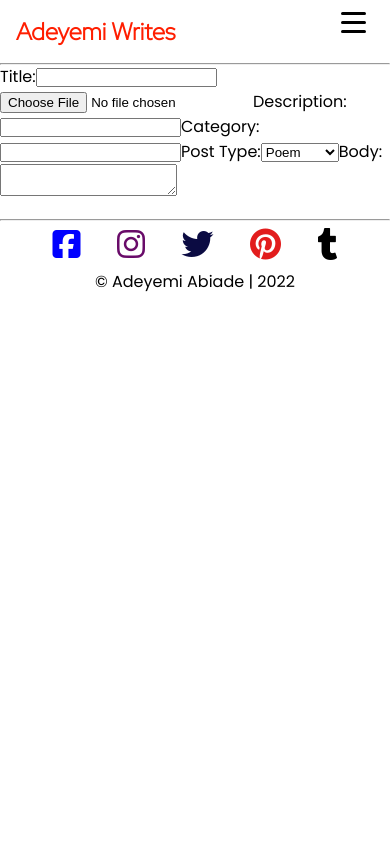
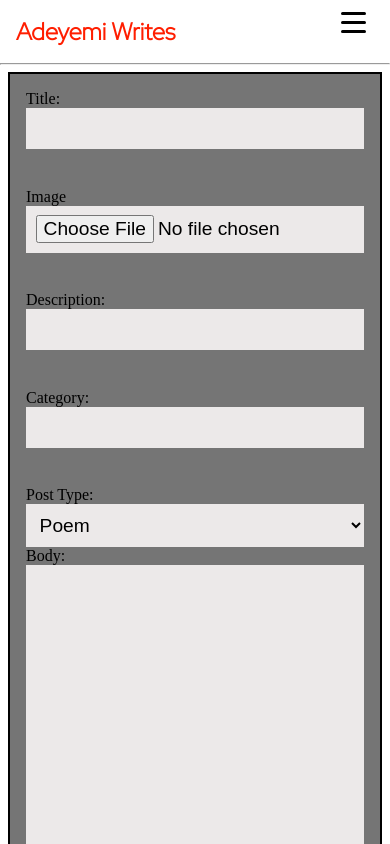
Before and after one commit to Adeyemi-theRustyDev/Adeyemi_Writes_Front_End, a React (Create React App) app: page /create in a window 390 px wide. Shown: the top 844 px of the page. Built offline with nearby package versions, Linux system fonts and the light colour scheme.

Commit message:
Styled Create component from

```diff
--- a/public/dark-theme.css
+++ b/public/dark-theme.css
@@ -281,6 +281,44 @@ input:checked + .slider:before {
 }
 
 
+/* Create component */
+.create{
+    padding-top: 3em;
+    font-family: 'Times New Roman', Times, serif;
+}
+.create-form{
+    width: 60%;
+    margin: 0 auto;
+    padding: 2em;
+    background-color: grey;
+
+}
+.create label{
+    font-size: 2rem;
+    color: black;
+}
+.create input, .create textarea, .create select{
+    display: block;
+    width: 100%;
+    padding: .5em;
+    font-size: 1.2rem;
+    background-color: rgb(236, 233, 233);
+    border: 1px solid black;
+    color: black;
+}
+.create input{
+    margin-block-end: 2em;
+}
+.create input:focus, .create textarea:focus{
+    border: 1px solid black;
+}
+.create textarea{
+    height: 600px;
+}
+.create option{
+    color: black;
+}
+
 /* Error component */
 .error-page{
     text-align: center;
@@ -408,6 +446,19 @@ footer .social-icons{
         grid-template-columns:  1fr;
     }
 
+    /* Create */
+    .create{
+        padding: .5em;
+    }
+    .create-form{
+        width: 100%;
+        margin-top: 0;
+        padding: 1em;
+    }
+    .create-form label{
+        font-size: 1rem;
+    }
+
     /* Footer */
     .social-icons + p{
         font-size: 1rem;
--- a/public/light-theme.css
+++ b/public/light-theme.css
@@ -264,6 +264,40 @@ visibility: visible;
     width: 100%;
 }
 
+/* Create component */
+.create{
+    padding-top: 3em;
+    font-family: 'Times New Roman', Times, serif;
+}
+.create-form{
+    width: 60%;
+    margin: 0 auto;
+    padding: 2em;
+    border: 2px solid black;
+    background-color: rgb(117, 117, 117);
+}
+.create label{
+    font-size: 2rem;
+}
+.create input, .create textarea, .create select{
+    display: block;
+    width: 100%;
+    padding: .5em;
+    font-size: 1.2rem;
+    background-color: rgb(236, 233, 233);
+    outline: none;
+    border: none;
+}
+.create input{
+    margin-block-end: 2em;
+}
+.create input:focus, .create textarea:focus{
+    border: 1px solid black;
+}
+.create textarea{
+    height: 600px;
+}
+
 /* Error component */
 .error-page{
     text-align: center;
@@ -392,8 +426,17 @@ footer .social-icons{
     }
 
     /* create */
-    .create-post{
-        width: 95%;
+    /* Create */
+    .create{
+        padding: .5em;
+    }
+    .create-form{
+        width: 100%;
+        margin-top: 0;
+        padding: 1em;
+    }
+    .create-form label{
+        font-size: 1rem;
     }
     /* Footer */
     .social-icons + p{
--- a/src/pages/Create.jsx
+++ b/src/pages/Create.jsx
@@ -1,10 +1,11 @@
 const Create = () => {
     return (
         <div className="create">
+            <div className="create-form">
                 <form action="">
                     <label htmlFor="title">Title:</label>
                     <input type="text" id="title"/>
-                <label htmlFor="image"></label>
+                    <label htmlFor="image">Image</label>
                     <input type="file"  id="image" />
                     <label htmlFor="description">Description:</label>
                     <input type="text" id="description"/>
@@ -20,6 +21,7 @@ const Create = () => {
                     <textarea id="body"></textarea>
                 </form>
             </div>
+        </div>
      );
 }
 
```
Also changed, not shown: public/manifest.json (added). Lines whose indentation alone changed are shown as unchanged.
